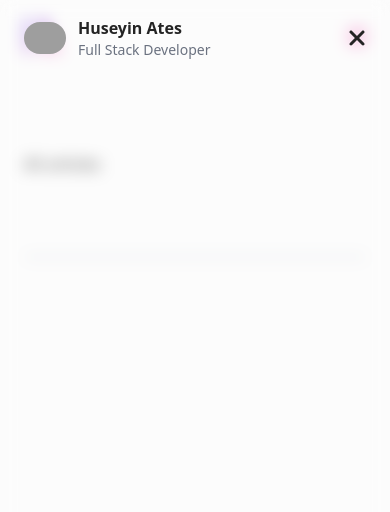
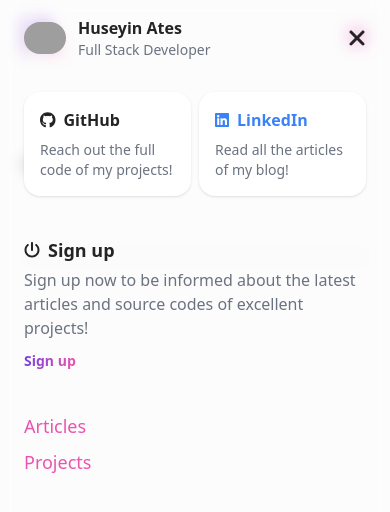
Before and after one commit to hsyntes/portfolio, a Next.js app: page /articles in a window 390 px wide. Both pictures are taken after a click on the button 356 px from the left and 36 px from the top of the page. Shown: the top 512 px of the page. Built offline with nearby package versions, Linux system fonts and the light colour scheme; grey boxes are pictures that could not be loaded.

Commit message:
update offcanvas ui for mobile side menu

```diff
--- a/components/articles/Articles.js
+++ b/components/articles/Articles.js
@@ -3,11 +3,9 @@ import { motion } from "framer-motion";
 import Article from "./Article";
 import Button from "../ui/Button";
 import { useRouter } from "next/router";
+import Link from "next/link";
 
-const Articles = ({ icons, articles }) => {
-  const router = useRouter();
-
-  return (
+const Articles = ({ icons, articles }) => (
   <section id="articles" className="my-20 lg:my-40">
     <h6 className="font-bold text-2xl lg:text-4xl text-center">
       Sharing my knowledge and experiences in Full Stack MERN Development
@@ -60,16 +58,12 @@ const Articles = ({ icons, articles }) => {
       ))}
     </ul>
     <center className="my-12 lg:my-24">
-        <Button
-          type="button"
-          variant="primary"
-          onClick={() => router.push("articles")}
-        >
+      <Link href="/articles">
+        <Button type="button" variant="primary">
           See all
         </Button>
+      </Link>
     </center>
   </section>
 );
-};
-
 export default Articles;
--- a/components/layout.js
+++ b/components/layout.js
@@ -13,7 +13,7 @@ const Layout = ({ children }) => (
     </main>
     <footer className="my-20 lg:my-40">
       <Container>
-        <hr className="bg-gray-300 dark:bg-gray-700 h-0.5 border-none" />
+        <hr className="bg-gray-200 dark:bg-gray-700 h-0.5 border-none" />
       </Container>
     </footer>
   </>
--- a/components/projects/Projects.js
+++ b/components/projects/Projects.js
@@ -5,16 +5,11 @@ import { FontAwesomeIcon } from "@fortawesome/react-fontawesome";
 import {
   faArrowUpRightFromSquare,
   faCode,
-  faCodeFork,
 } from "@fortawesome/free-solid-svg-icons";
 import { motion } from "framer-motion";
-import { useRouter } from "next/router";
 import { faGithub } from "@fortawesome/free-brands-svg-icons";
 
-const Projects = ({ projects }) => {
-  const router = useRouter();
-
-  return (
+const Projects = ({ projects }) => (
   <section id="projects" className="my-20 lg:my-40">
     <h6 className="font-bold text-2xl lg:text-4xl text-center">
       You can see the full code of my projects and contribute them on&nbsp;
@@ -82,13 +77,8 @@ const Projects = ({ projects }) => {
         viewport={{ once: true }}
         transition={{ ease: "easeOut", delay: 0.25, duration: 0.5 }}
       >
-          <Button
-            type="button"
-            variant="link"
-            onClick={() =>
-              router.replace("https://github.com/hsyntes?tab=repositories")
-            }
-          >
+        <Link href="https://github.com/hsyntes" target="_blank">
+          <Button type="button" variant="link" className="!text-base">
             <span className="me-2">See all on GitHub</span>
             <FontAwesomeIcon
               icon={faGithub}
@@ -96,10 +86,10 @@ const Projects = ({ projects }) => {
               className="text-secondary"
             />
           </Button>
+        </Link>
       </motion.div>
     </center>
   </section>
 );
-};
 
 export default Projects;
--- a/components/ui/Brand.js
+++ b/components/ui/Brand.js
@@ -1,17 +1,14 @@
 import Image from "next/image";
 import Link from "next/link";
 
-const Brand = () => (
-  <Link
-    href="https://www.linkedin.com/in/hsyntes"
-    className="flex items-center"
-    target="_blank"
-  >
+const Brand = ({ onClick }) => (
+  <Link href="/" className="flex items-center" onClick={onClick}>
     <Image
       src="https://avatars.githubusercontent.com/u/69708483?v=4"
       className="rounded-full"
       width={42}
       height={42}
+      alt="Huseyin Ates | Software Engineer - Full Stack MERN Developer"
     />
     <section className="ms-3">
       <h1 className="font-bold">Huseyin Ates</h1>
--- a/components/ui/Modal.js
+++ b/components/ui/Modal.js
@@ -1,8 +1,8 @@
 import { useEffect } from "react";
 import { createPortal } from "react-dom";
+import { motion } from "framer-motion";
 import { FontAwesomeIcon } from "@fortawesome/react-fontawesome";
 import { faTimes } from "@fortawesome/free-solid-svg-icons";
-import { motion } from "framer-motion";
 
 const Modal = ({ show, className, handleModal, children }) => {
   // * Disable page scrolling when modal is opened
--- a/components/ui/Navbar.js
+++ b/components/ui/Navbar.js
@@ -67,9 +67,7 @@ const Navbar = () => {
           </ul>
         </Container>
       </nav>
-      <Offcanvas show={offcanvas} handleOffcanvas={handleOffcanvas}>
-        <Offcanvas.Header handleOffcanvas={handleOffcanvas} />
-      </Offcanvas>
+      <Offcanvas show={offcanvas} handleOffcanvas={handleOffcanvas} />
     </>
   );
 };
--- a/components/ui/Offcanvas.js
+++ b/components/ui/Offcanvas.js
@@ -1,13 +1,102 @@
+import Link from "next/link";
 import { useEffect } from "react";
 import { createPortal } from "react-dom";
 import { motion } from "framer-motion";
+import Brand from "./Brand";
 import { FontAwesomeIcon } from "@fortawesome/react-fontawesome";
-import { faTimes } from "@fortawesome/free-solid-svg-icons";
-import Link from "next/link";
-import Image from "next/image";
-import Brand from "./Brand";
+import { faPowerOff, faTimes } from "@fortawesome/free-solid-svg-icons";
+import { faGithub, faLinkedin } from "@fortawesome/free-brands-svg-icons";
+import Button from "./Button";
 
-const Offcanvas = ({ show, className, handleOffcanvas, children }) => {
+const OffcanvasHeader = ({ className, handleOffcanvas }) => {
+  const classes = `offcanvas-header relative flex items-center ${className}`;
+
+  return (
+    <div className={classes}>
+      <Brand onClick={handleOffcanvas} />
+      <FontAwesomeIcon
+        icon={faTimes}
+        size="xl"
+        className="text-dark dark:text-white cursor-pointer absolute top-1/2 right-0 -translate-y-1/2"
+        onClick={handleOffcanvas}
+      />
+    </div>
+  );
+};
+
+const OffcanvasBody = ({ className }) => {
+  const classes = `offcanvas-body my-8 ${className}`;
+  return (
+    <div className={classes}>
+      <section className="grid grid-cols-12 gap-2 mb-10">
+        <Link
+          href="https://github.com/hsyntes"
+          className="col-span-6 bg-white dark:bg-dark w-full rounded shadow p-4"
+          target="_blank"
+        >
+          <section className="flex items-center mb-2">
+            <FontAwesomeIcon icon={faGithub} />
+            <h6 className="font-bold ms-2">GitHub</h6>
+          </section>
+          <section>
+            <p className="text-gray-500 text-sm">
+              Reach out the full code of my projects!
+            </p>
+          </section>
+        </Link>
+        <Link
+          href="https://linkedin.com/in/hsyntes"
+          className="col-span-6 bg-white dark:bg-dark w-full rounded shadow p-4"
+          target="_blank"
+        >
+          <section className="flex items-center text-blue-500 dark:text-blue-300 mb-2">
+            <FontAwesomeIcon icon={faLinkedin} />
+            <h6 className="font-bold ms-2">LinkedIn</h6>
+          </section>
+          <section>
+            <p className="text-gray-500 text-sm">
+              Read all the articles of my blog!
+            </p>
+          </section>
+        </Link>
+      </section>
+      <section className="mb-10">
+        <section className="flex items-center mb-1">
+          <FontAwesomeIcon icon={faPowerOff} />
+          <h6 className="font-bold text-lg ms-2">Sign up</h6>
+        </section>
+        <section>
+          <p className="text-gray-500 mb-2">
+            Sign up now to be informed about the latest articles and source
+            codes of excellent projects!
+          </p>
+          <Button type="button" variant="link" className="text-lg">
+            Sign up
+          </Button>
+        </section>
+      </section>
+      <ul className="text-secondary text-lg mb-10">
+        <li>
+          <Link href="#articles" scroll={false}>
+            Articles
+          </Link>
+        </li>
+        <li>
+          <Link href="#articles" scroll={false}>
+            Projects
+          </Link>
+        </li>
+      </ul>
+    </div>
+  );
+};
+
+const OffcanvasFooter = ({ className }) => {
+  const classes = `offcanvas-footer ${className}`;
+  return <div className={classes}></div>;
+};
+
+const Offcanvas = ({ show, className, handleOffcanvas }) => {
   // * Disable page scrolling when offcanvas is opened
   useEffect(() => {
     const body = document.querySelector("body");
@@ -42,36 +131,13 @@ const Offcanvas = ({ show, className, handleOffcanvas, children }) => {
         transition={{ ease: "easeOut", duration: 0.25 }}
         className={classes}
       >
-        {children}
+        <Offcanvas.Header handleOffcanvas={handleOffcanvas} />
+        <Offcanvas.Body />
+        <Offcanvas.Footer />
       </motion.div>
     </div>,
     document.getElementById("offcanvas-backdrop")
   );
-};
-
-const OffcanvasHeader = ({ className, handleOffcanvas }) => {
-  const classes = `offcanvas-header relative flex items-center ${className}`;
-  return (
-    <div className={classes}>
-      <Brand />
-      <FontAwesomeIcon
-        icon={faTimes}
-        size="xl"
-        className="text-dark dark:text-white cursor-pointer absolute top-1/2 right-0 -translate-y-1/2"
-        onClick={handleOffcanvas}
-      />
-    </div>
-  );
-};
-
-const OffcanvasBody = ({ className, children }) => {
-  const classes = `offcanvas-body ${className}`;
-  return <div className={classes}>{children}</div>;
-};
-
-const OffcanvasFooter = ({ className, children }) => {
-  const classes = `offcanvas-footer ${className}`;
-  return <div className={classes}>{children}</div>;
 };
 
 Offcanvas.Header = OffcanvasHeader;
```
Lines whose indentation alone changed are shown as unchanged.
